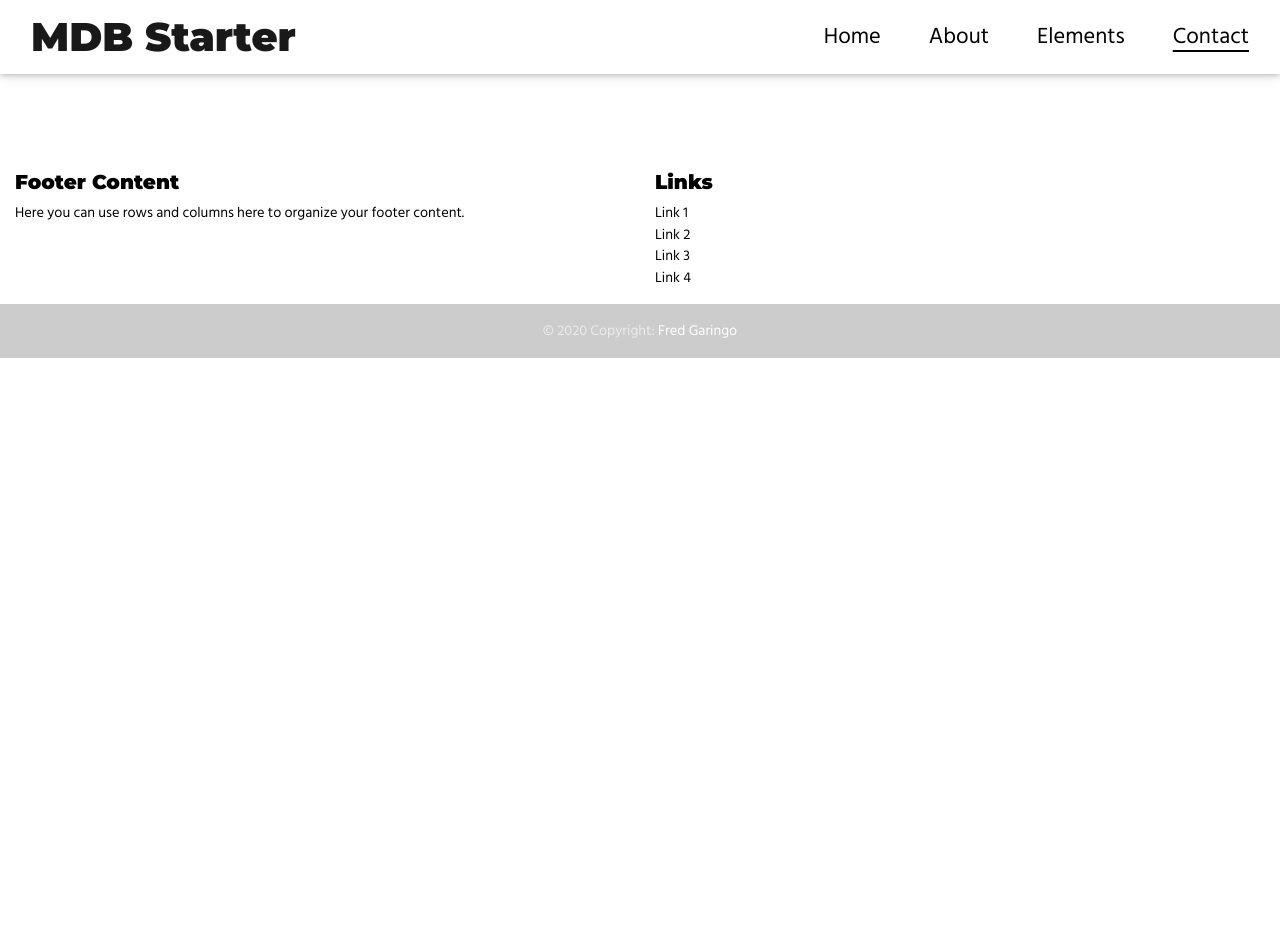
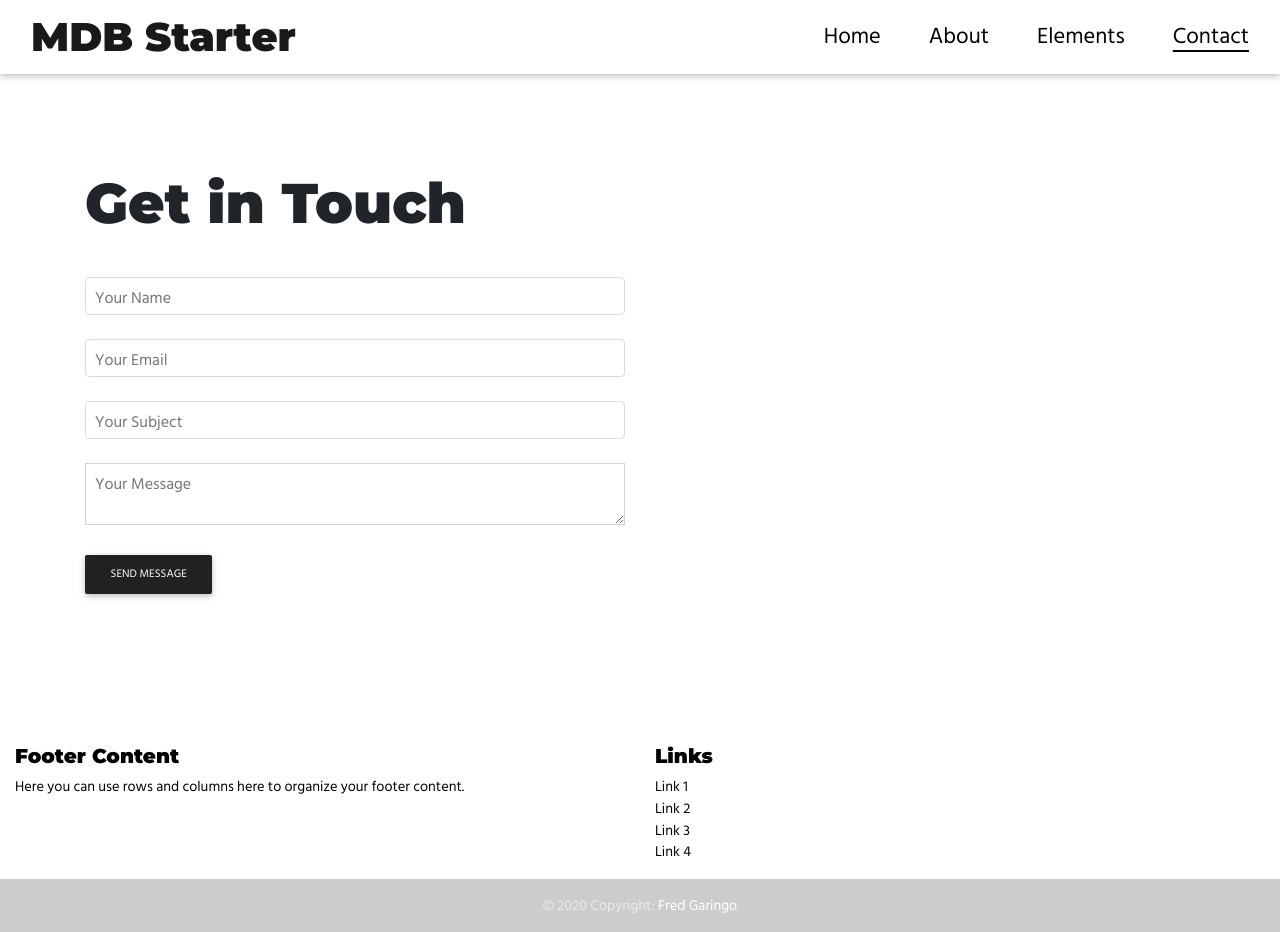
Before and after one commit to fredrekt/gatsby-starter-mdbreact, a Gatsby site: page /contact in a window 1280 px wide. Before the commit the page ends 800 px from the top, so only its background shows below. Built offline with nearby package versions, Linux system fonts and the light colour scheme; Gatsby itself is replaced by a stand-in of ours.

Commit message:
added forms

```diff
--- a/src/pages/contact.js
+++ b/src/pages/contact.js
@@ -1,10 +1,24 @@
+import { MDBBtn, MDBCol, MDBContainer, MDBInput, MDBRow } from 'mdbreact'
 import React from 'react'
 import Layout from '../components/layout'
 
 const ContactPage = () => {
     return (
         <Layout title="Contact">
-
+            <MDBContainer className="py-5 my-5">
+                <MDBRow>
+                    <MDBCol md="12" lg="12">
+                        <h1 className="display-4 mb-3">Get in Touch</h1>
+                    </MDBCol>
+                    <MDBCol md="6" lg="6">
+                        <MDBInput label="Your Name" outline />
+                        <MDBInput label="Your Email" outline />
+                        <MDBInput label="Your Subject" outline />
+                        <MDBInput type="textarea" label="Your Message" outline />
+                        <MDBBtn size="md" color="dark" className="mx-0">Send Message</MDBBtn>
+                    </MDBCol>
+                </MDBRow>
+            </MDBContainer>
         </Layout>
     )
 }
```
